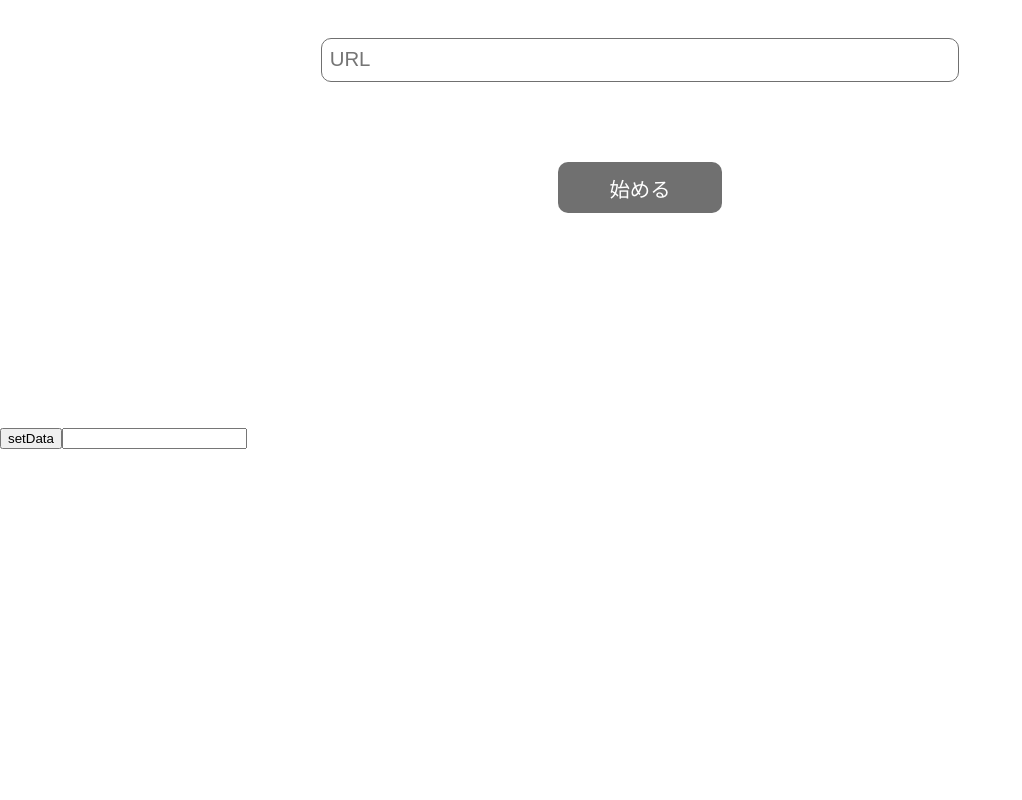
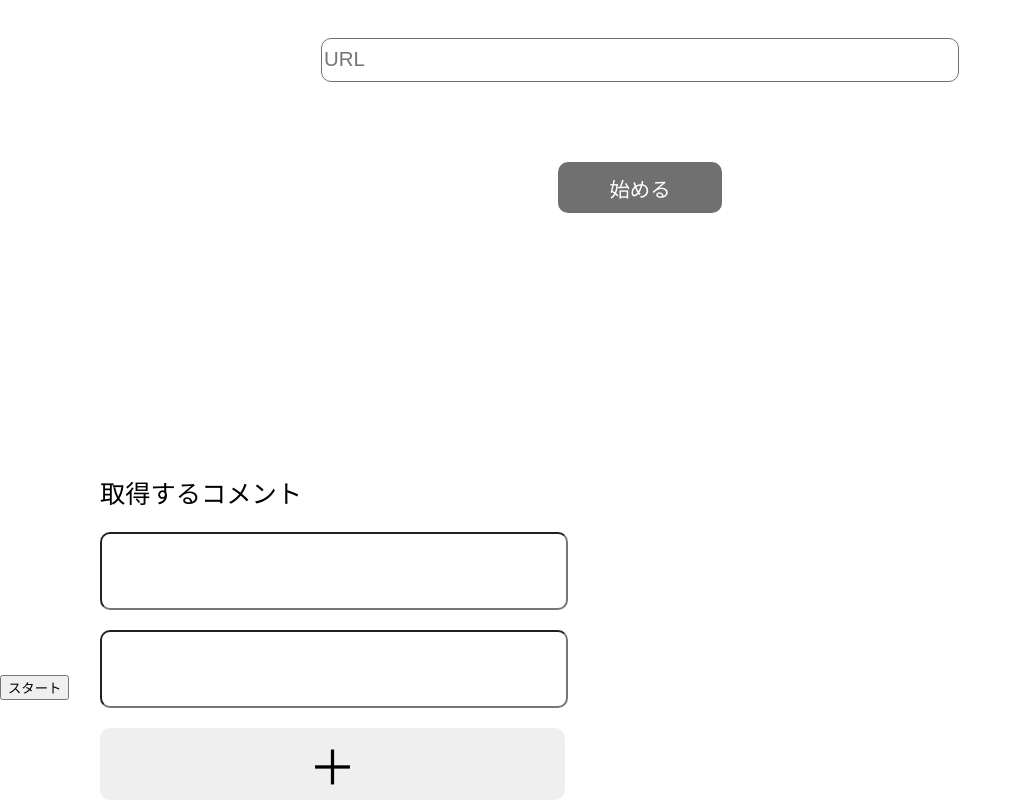
Before and after one commit to sftn0928/LiveEnquete, a Nuxt app in the folder client/: page /Live in a window 1280 px wide. Shown: the part 402-1202 px from the top of the page, without its empty margins (0-1022 px from the left). Before the commit the page ends 851 px from the top, so only its background shows below. Built offline with nearby package versions, Linux system fonts and the light colour scheme.

Commit message:
result文追加

```diff
--- a/client/components/collectChat.vue
+++ b/client/components/collectChat.vue
@@ -1,14 +1,15 @@
 <template>
   <div>
-    <button @click="setCollection">setData</button>
-    <input type="text" v-model="collectData" />
-    <ul>
-      <li v-for="(data, index) in collection" :key="index">{{ data }}</li>
-    </ul>
+    <commentFlame />
+    <button @click="setCollection">スタート</button>
   </div>
 </template>
 <script>
+import commentFlame from "~/components/commentFrame.vue";
 export default {
+  components: {
+    commentFlame
+  },
   data() {
     return {
       collectData: "",
--- a/client/components/commentFrame.vue
+++ b/client/components/commentFrame.vue
@@ -2,11 +2,21 @@
   <div class="comment-frame-wrapper">
     <p class="comment">取得するコメント</p>
     <div class="frame-wrapper">
-      <input type="text" name="comment1" value="" class="comment-frame">
-      <input type="text" name="comment2" value="" class="comment-frame" v-model="item" >
+      <input type="text" name="comment1" value="" class="comment-frame" />
+      <input
+        type="text"
+        name="comment2"
+        value=""
+        class="comment-frame"
+        v-model="item"
+      />
       <div v-for="(val, index) in items" :key="index" class="add-frame-wrapper">
-        <input type="text" @change="changeInput($event, index)"
-          :value="val" class="comment-frame new-frame" />
+        <input
+          type="text"
+          @change="changeInput($event, index)"
+          :value="val"
+          class="comment-frame new-frame"
+        />
         <div class="delete-btn" @click="changeInput">
           <p>×</p>
         </div>
@@ -19,24 +29,23 @@
 </template>
 
 <script>
-
 export default {
   data() {
     return {
-      item:"",
-      items:[]
-    }
+      item: "",
+      items: []
+    };
   },
 
   methods: {
     addFrame() {
       this.items.push(this.item);
     },
-        changeInput(event,index){
-        this.items.splice(index,1);
-    },
+    changeInput(event, index) {
+      this.items.splice(index, 1);
     }
   }
+};
 </script>
 
 <style lang="scss" scoped>
@@ -64,7 +73,6 @@ export default {
 
 .add-frame-wrapper {
   display: flex;
-
 
   .delete-btn {
     margin: 18px 0 0 -50px;
--- a/client/components/result.vue
+++ b/client/components/result.vue
@@ -1,10 +1,7 @@
 <template>
-  <div>
-    retult
-  </div>
+  <div></div>
 </template>
 <script>
-// import Youtube from "youtube-live-chat";
 export default {
   data() {
     return {};
--- a/client/components/setURL.vue
+++ b/client/components/setURL.vue
@@ -1,12 +1,20 @@
 <template>
   <div class="set-url">
     <p>YouTube ライブ配信中のページURLを入力して下さい</p>
-    <input type="text" placeholder=" URL" />
-    <button>始める</button>
+    <input type="text" placeholder="URL" ref="input" />
+    <button @click="setURL">始める</button>
   </div>
 </template>
 
-<script></script>
+<script>
+export default {
+  methods: {
+    setURL() {
+      this.$emit("setURL", this.$refs.input.value);
+    }
+  }
+};
+</script>
 
 <style lang="scss" scoped>
 .set-url {
--- a/client/nuxt.config.js
+++ b/client/nuxt.config.js
@@ -34,7 +34,7 @@ module.exports = {
   /*
    ** Plugins to load before mounting the App
    */
-  plugins: [],
+  plugins: ["~/plugins/axios"],
   /*
    ** Nuxt.js dev-modules
    */
--- a/client/pages/Live.vue
+++ b/client/pages/Live.vue
@@ -2,7 +2,7 @@
   <div>
     <button @click="isCollect = !isCollect">StartCollect! 10秒</button>
     <button @click="isSetURL = !isSetURL">setURL</button>
-    <setURLComponent v-if="isSetURL === false" />
+    <setURLComponent v-if="isSetURL === false" @setURL="setURL($event)" />
     <collectComponent v-if="isCollect === false" />
     <resultComponent v-if="isCollect" />
   </div>
@@ -20,8 +20,15 @@ export default {
   data() {
     return {
       isCollect: false,
-      isSetURL: false
+      isSetURL: false,
+      URL: ""
     };
+  },
+  methods: {
+    setURL(input) {
+      this.isSetURL = true;
+      this.URL = input;
+    }
   }
 };
 </script>
--- a/client/pages/_id/User.vue
+++ b/client/pages/_id/User.vue
@@ -4,23 +4,12 @@
   </div>
 </template>
 <script>
-import axios from "axios";
-
+// import axios from "axios";
+import myAxios from "~/plugins/myAxios";
 export default {
-  asyncData({ params }) {
-    return axios
-      .get(`http://server:3001/id/${params.id}/User`)
-      .then(val => {
-        console.log(val);
-        return {
-          form: val.data
-        };
-      })
-      .catch(e => {
-        return {
-          form: e
-        };
-      });
+  async asyncData({ params }) {
+    let dataResult = await myAxios.getCommon(`id/${params.id}/User`);
+    return { form: dataResult.data };
   },
   data() {
     return {};
--- /dev/null
+++ b/client/plugins/axios.js
@@ -0,0 +1,5 @@
+export default function({ $axios, redirect }) {
+  $axios.onRequest(config => {
+    console.log("request to", config.url);
+  });
+}
--- a/client/plugins/myAxios.js
+++ b/client/plugins/myAxios.js
@@ -8,5 +8,10 @@ export default {
   },
   get(url, data) {
     return axios.get(url, data);
+  },
+  getCommon(url, data = "") {
+    let URL = process.server ? `http://server:3001/${url}` : `/api/${url}`;
+    console.log(URL);
+    return axios.get(URL, data);
   }
 };
```
Also changed, not shown: 2 other files (tests, documents, lock files or other folders). Lines whose indentation alone changed are shown as unchanged.
